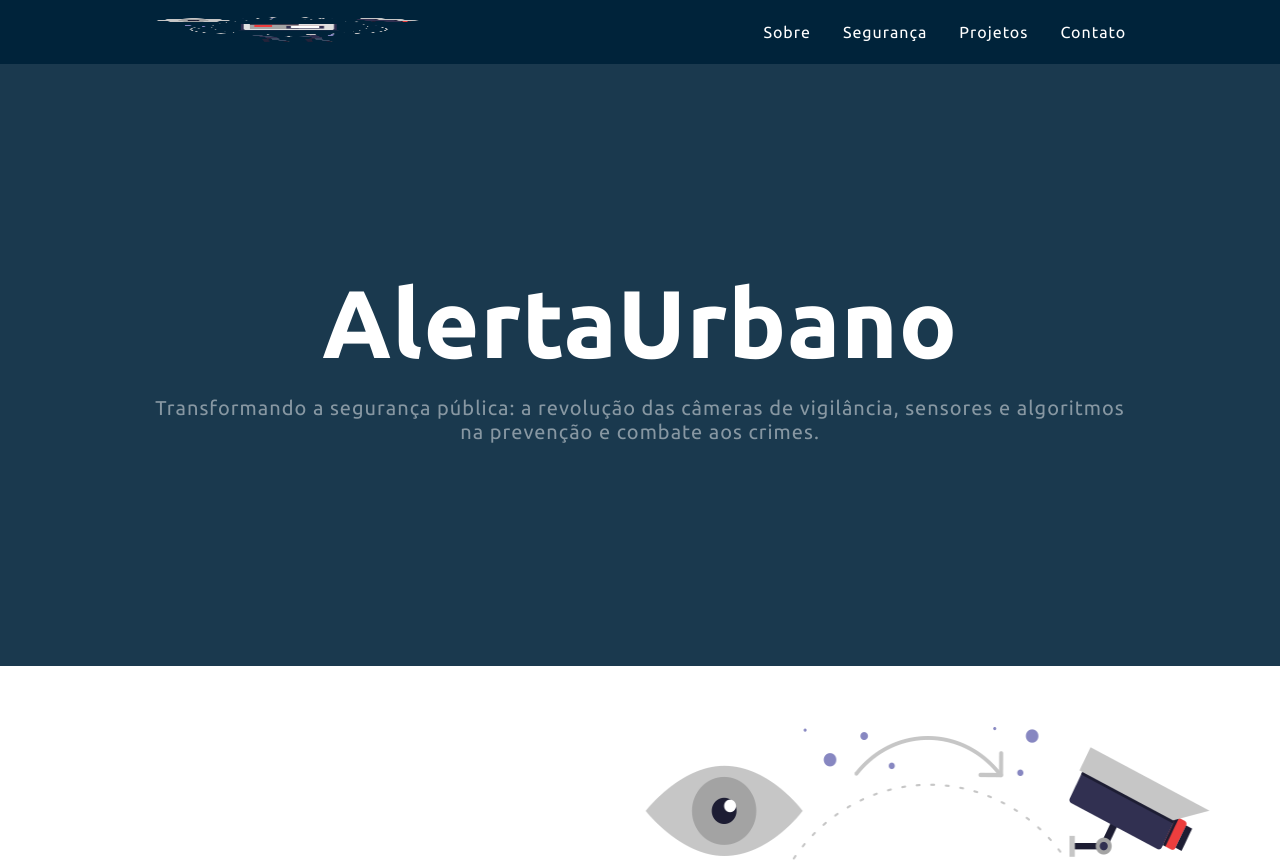
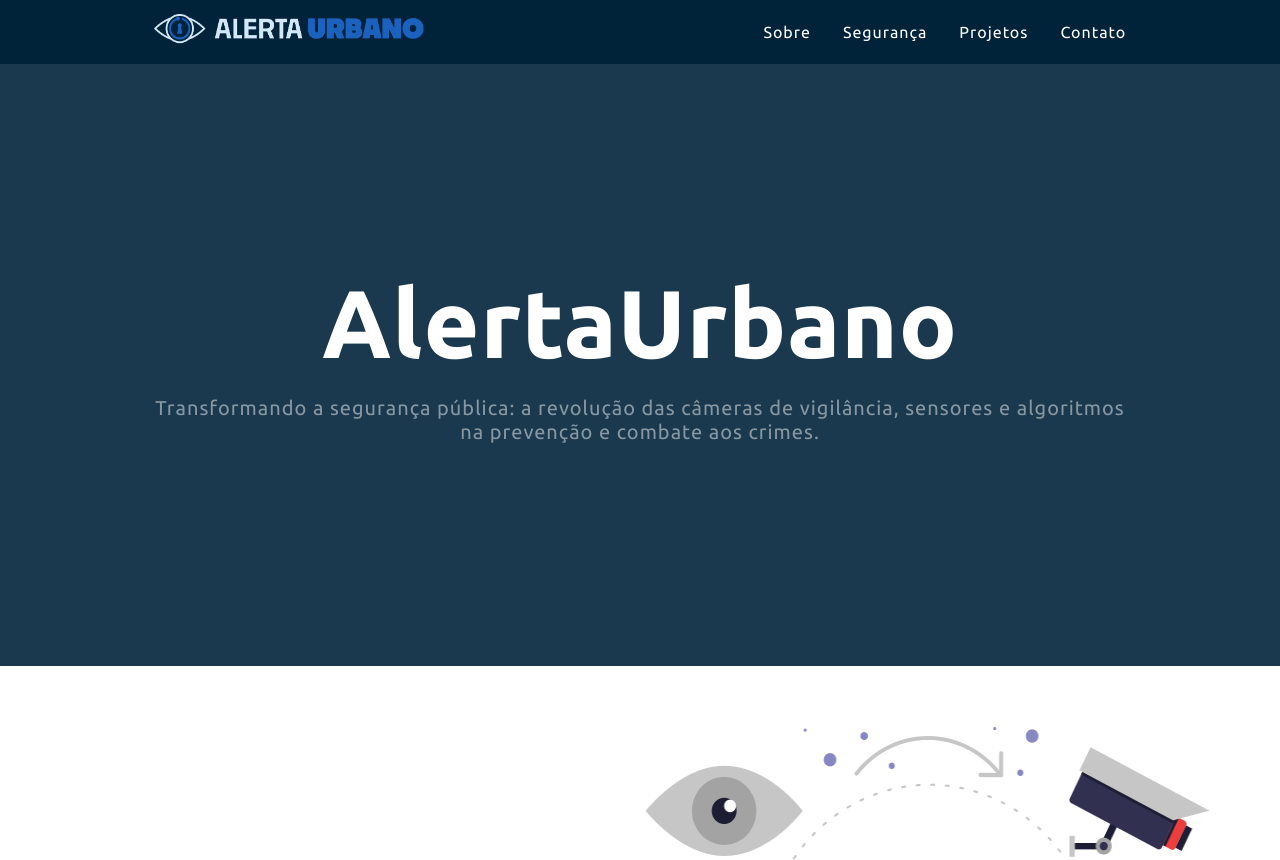
Before and after one commit to gioguedes/gioguedes, a plain HTML site: page index.html in a window 1280 px wide. Shown: the top 860 px of the page. Drawn offline with Linux system fonts and the light colour scheme.

Commit message:
Update index.html

```diff
--- a/index.html
+++ b/index.html
@@ -29,7 +29,7 @@
     <div class="tudo">
         <nav id="menu">
             <a id="logo" href="index.html">
-                <img src="/public/images/foto1.png" alt="logo" width="270" height="30"></a>
+                <img src="/public/images/logotop1.png" alt="logo" width="270" height="30"></a>
             <div id="mobile-menu">
                 <div id="line1"></div>
                 <div id="line2"></div>
```
